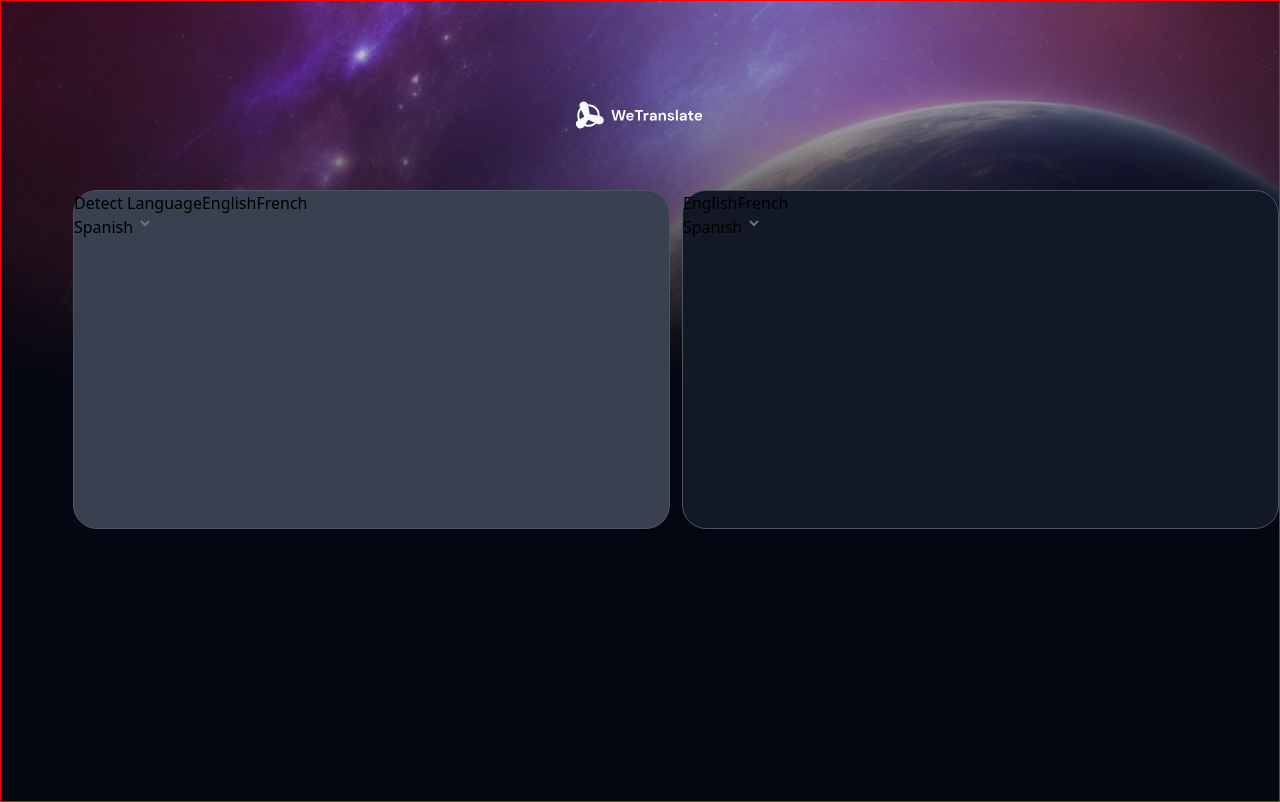
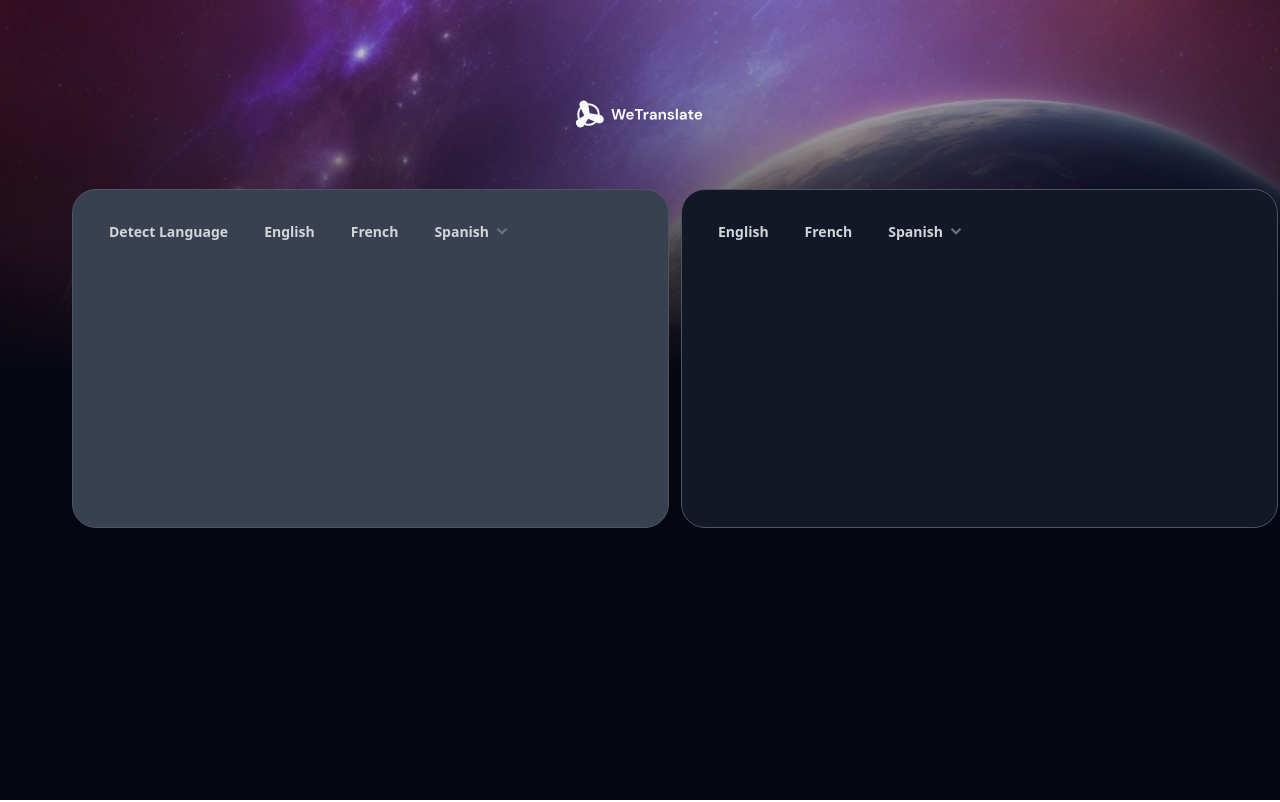
Before and after one commit to thateflondon/wetranslate, a Next.js app: page / in a window 1280 px wide. Built offline with nearby package versions, Linux system fonts and the light colour scheme.

Commit message:
style: add language-selector styles and refine box styling

```diff
--- a/app/globals.css
+++ b/app/globals.css
@@ -5,7 +5,7 @@ body {
   width: 100%;
   margin: 0 auto;
   /* background-color: red; */
-  border: 1px solid red;
+  /* border: 1px solid red; */
 }
 
 ::-webkit-scrollbar {
@@ -27,12 +27,37 @@ body {
   width: 100%;
   height: 339px;
   /* height: 100%; */
-  border: 1px solid #4D5562;
+  border: 0.5px solid #4D5562;
   /* border: 1px solid #212936; */
   background-color: #394150;
   border-radius: 24px;
+  padding: 24px;
 }
 
 .box.translation {
   background-color: #121826;
 }
+
+.language-selector {
+ display: flex;
+ align-items: flex-start;
+ gap: 12px;
+ max-height: 34px;
+ height: 100%;
+ /* margin-top: 24px; */
+ /* justify-content: space-between;
+ align-items: self-start;
+ gap: 12px; */
+}
+
+.language-selector button {
+  display: flex;
+  justify-content: center;
+  align-items: center;
+  color: #D2D5DA;
+  font-size: 14px;
+  font-weight: bold;
+  padding: 8px 12px;
+  /* border: 1px solid red; */
+  height: 100%;
+}
```
